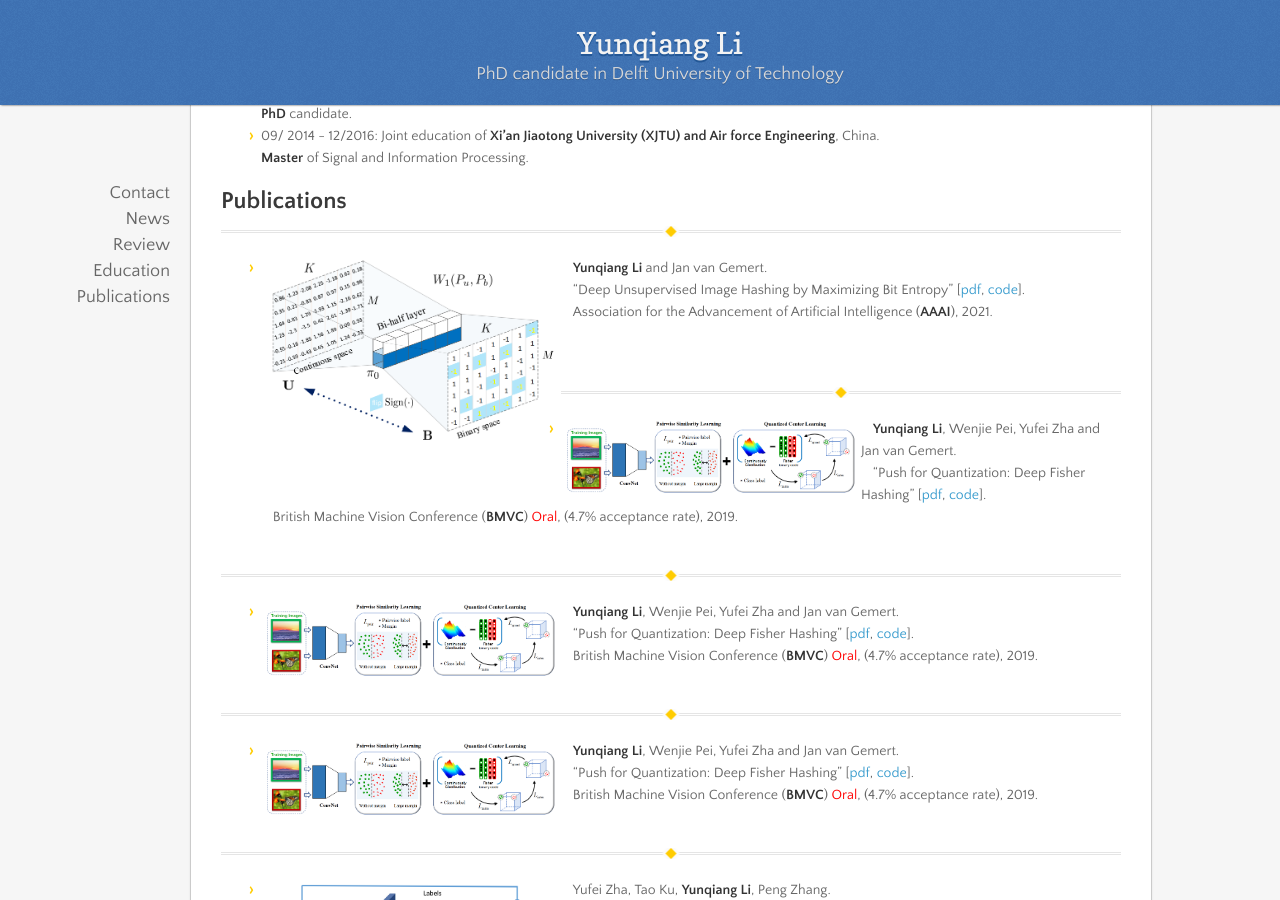
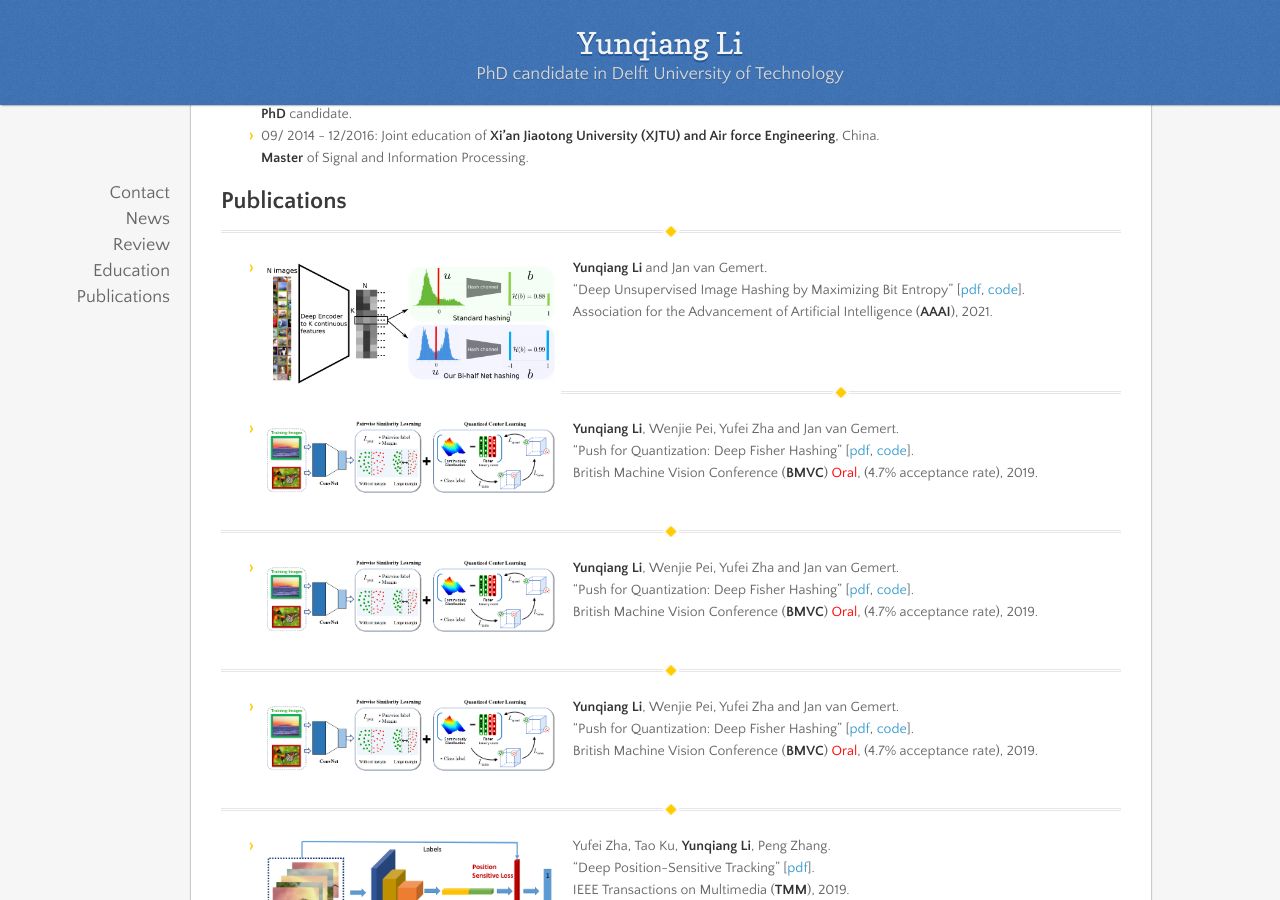
Before and after one commit to liyunqianggyn/liyunqianggyn.github.io, a Jekyll site: the page built from index.md, in a window 1280 px wide and 900 px high, scrolled down 1011 px. Built offline with Jekyll 4.4.1, drawn with Linux system fonts in a browser that asks for light colours; nearby versions of some CDN libraries; our own code applies the rules of GitHub Pages for plain Markdown files.

Commit message:
Update index.md

```diff
--- a/index.md
+++ b/index.md
@@ -58,7 +58,7 @@ Delft University of Technology
 ## Publications
 
 ----------------------------------------------------------------------------------------------------------------------------
-- <img align="left" width="300" src="publication/aaaihashing1.png">&emsp;__Yunqiang Li__ and Jan van Gemert.
+- <img align="left" width="300" src="publication/aaaihashing.png">&emsp;__Yunqiang Li__ and Jan van Gemert.
 &emsp;"Deep Unsupervised Image Hashing by Maximizing Bit Entropy" [<a href="https://arxiv.org/pdf/2012.12334.pdf">pdf</a>, <a href="https://github.com/liyunqianggyn/Deep-Unsupervised-Image-Hashing">code</a>].<br/>
 &emsp;Association for the Advancement of Artificial Intelligence (__AAAI__), 2021.
 <br><br>
```
